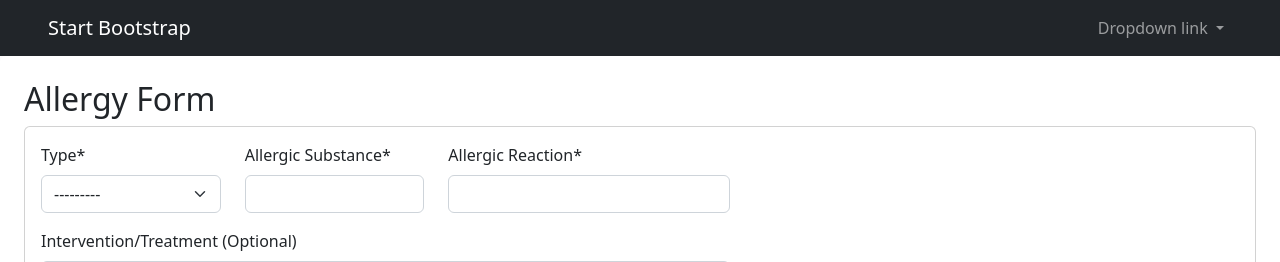
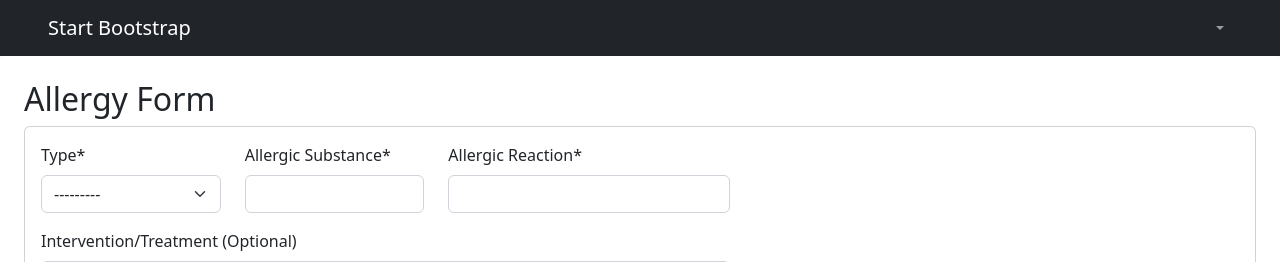
Before and after one commit to Stephen-Nw/nwaukwaPHR, a Django app: page /user_allergy in a window 1280 px wide. Shown: the top 262 px of the page. Run offline with Django 4.2, Linux system fonts and the light colour scheme; some libraries are stand-ins or nearby versions.

Commit message:
update dropdown name

```diff
--- a/templates/navbar.html
+++ b/templates/navbar.html
@@ -6,12 +6,10 @@
             <ul class="navbar-nav ms-auto mb-2 mb-lg-0">
                 <li class="nav-item dropdown">
                     <a class="nav-link dropdown-toggle" href="#" role="button" data-bs-toggle="dropdown" aria-expanded="false">
-                      Dropdown link
+                      {{ user.username }}
                     </a>
                     <ul class="dropdown-menu">
-                      <li><a class="dropdown-item" href="#">Action</a></li>
-                      <li><a class="dropdown-item" href="#">Another action</a></li>
-                      <li><a class="dropdown-item" href="#">Something else here</a></li>
+                      <li><a class="dropdown-item" href="#">Logout</a></li>
                     </ul>
                 </li>
             </ul>
```
